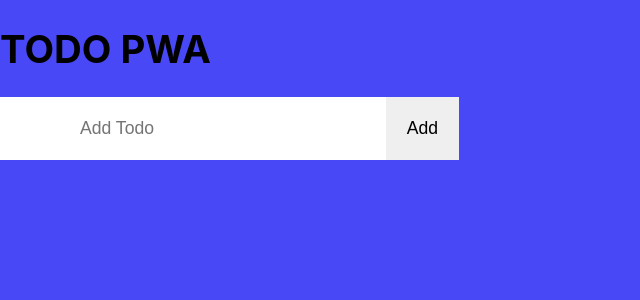
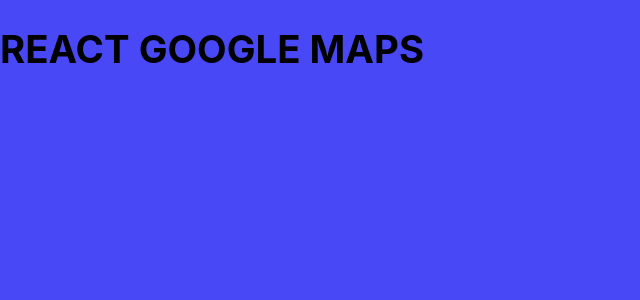
Before and after one commit to ReactifyStudio/React-Progressive-Web-App, a React (Create React App) app: page / in a window 1280 px wide. Shown: the top 300 px of the page, without its empty margins (0-640 px from the left). Built offline with nearby package versions, Linux system fonts and the light colour scheme.

Commit message:
huge code refactor

```diff
--- a/src/App.css
+++ b/src/App.css
@@ -4,43 +4,3 @@
   max-width: 100vw;
   max-height: 100vh;
 }
-
-
-input{
-  padding:1.3rem 5rem;
-  border:none;
-  font-size: 1.1rem;
-}
-.add-btn{
-  padding: 1.3rem;
-  font-size: 1.1rem;
-}
-
-button{
-  border:none;
-  margin-right: 5px;
-
-}
-
-
-button:hover{
-  transform: scale(0.98);
-  transition: linear 0.8s;
-  cursor: pointer;
-}
-.checked{
-  color:rgb(240, 240, 247);
-  text-decoration: line-through;
-}
-.todo{
-  display: flex;
-}
-
-.check-btn{
-  color:rgb(14, 14, 14);
-  background-color: rgb(95, 130, 245);
-}
-.delete-btn{
-  color: rgb(247, 238, 242);
-  background-color: rgb(255, 38, 38);
-}
--- a/src/App.js
+++ b/src/App.js
@@ -1,23 +1,13 @@
 import React,{useState} from 'react';
 import './App.css';
 
-import Form from './components/Form';
-import TodoList from './components/TodoList';
 
 const App=()=>{
 
-  const [todos,setTodos]=useState([]);
-
-  const addTodo= todo=>{
-          const newTodos=[todo,...todos]
-           setTodos(newTodos)
-       }
-
   return (
     <div>
-      <h1>TODO PWA</h1>
-      <Form addTodo={addTodo}/>
-      <TodoList todos={todos} setTodos={setTodos}/>
+      <h1>REACT GOOGLE MAPS</h1>
+
     </div>
   );
 }
--- a/src/components/Form.js
+++ /dev/null
@@ -1,30 +0,0 @@
-import React,{useState} from 'react';
-import {v4 as uuidv4} from 'uuid'
-
-const Form =({addTodo})=>{
-
-    const [inputText,setInputText]=useState("");
-
-    const inputTextHandler=(e)=>{
-        setInputText(e.target.value)
-    }
-    const submitTodoHandler=(e)=>{
-        e.preventDefault();
-        if(!inputText){
-            return
-        }
-        addTodo({text:inputText,completed:false,id:uuidv4()});
-        setInputText("");
-    }
-
-    return(
-        <form onSubmit={submitTodoHandler}>
-            <input type="text" value={inputText} placeholder="Add Todo" onChange={inputTextHandler}/>
-            <button type="submit" className="add-btn">
-                Add
-            </button>
-        </form>
-    );
-};
-
-export default Form;
--- a/src/components/Todo.js
+++ /dev/null
@@ -1,25 +0,0 @@
-import React from 'react';
-
-const Todo=({todo,completeTodo,removeTodo})=>{
-
-    const HandleComplete=()=>{
-        completeTodo(todo.id)
-    }
-    const HandleDelete=()=>{
-        removeTodo(todo.id)
-    }
-
-    return(
-        <div>
-            <div className="todo">
-            <li className={todo.completed?"checked":""}>
-                {todo.text}
-            </li>
-            <button onClick={HandleComplete} className="check-btn">{todo.completed?"Uncheck":"Check"}</button>
-            <button className="delete-btn" onClick={HandleDelete}>Delete</button>
-            </div>
-        </div>
-    );
-}
-
-export default Todo;
--- a/src/components/TodoList.js
+++ /dev/null
@@ -1,33 +0,0 @@
-import React from "react";
-import Todo from "./Todo";
-
-const TodoList = ({ todos, setTodos }) => {
-  const completeTodo = (id) => {
-      let updatedTodos=todos.map(todo=>{
-          if(todo.id===id){
-              todo.completed=!todo.completed
-          }
-          return todo
-      })
-      setTodos(updatedTodos);
-  };
-  const removeTodo=(id)=>{
-    setTodos(todos.filter(todo=>todo.id!==id))
-  }
-
-  return (
-    <div className="todo-container">
-      <ul className="todo-list">
-        {todos.map((todo) => (
-          <Todo key={todo.id}
-            todo={todo}
-            setTodos={setTodos}
-            completeTodo={completeTodo}
-            removeTodo={removeTodo}/>
-        ))}
-      </ul>
-    </div>
-  );
-};
-
-export default TodoList;
--- a/src/index.js
+++ b/src/index.js
@@ -20,4 +20,5 @@
 // If you want to start measuring performance in your app, pass a function
 // to log results (for example: reportWebVitals(console.log))
 // or send to an analytics endpoint. Learn more: https://bit.ly/CRA-vitals
+
 reportWebVitals();
```
Also changed, not shown: 1 other file (tests, documents, lock files or other folders).
